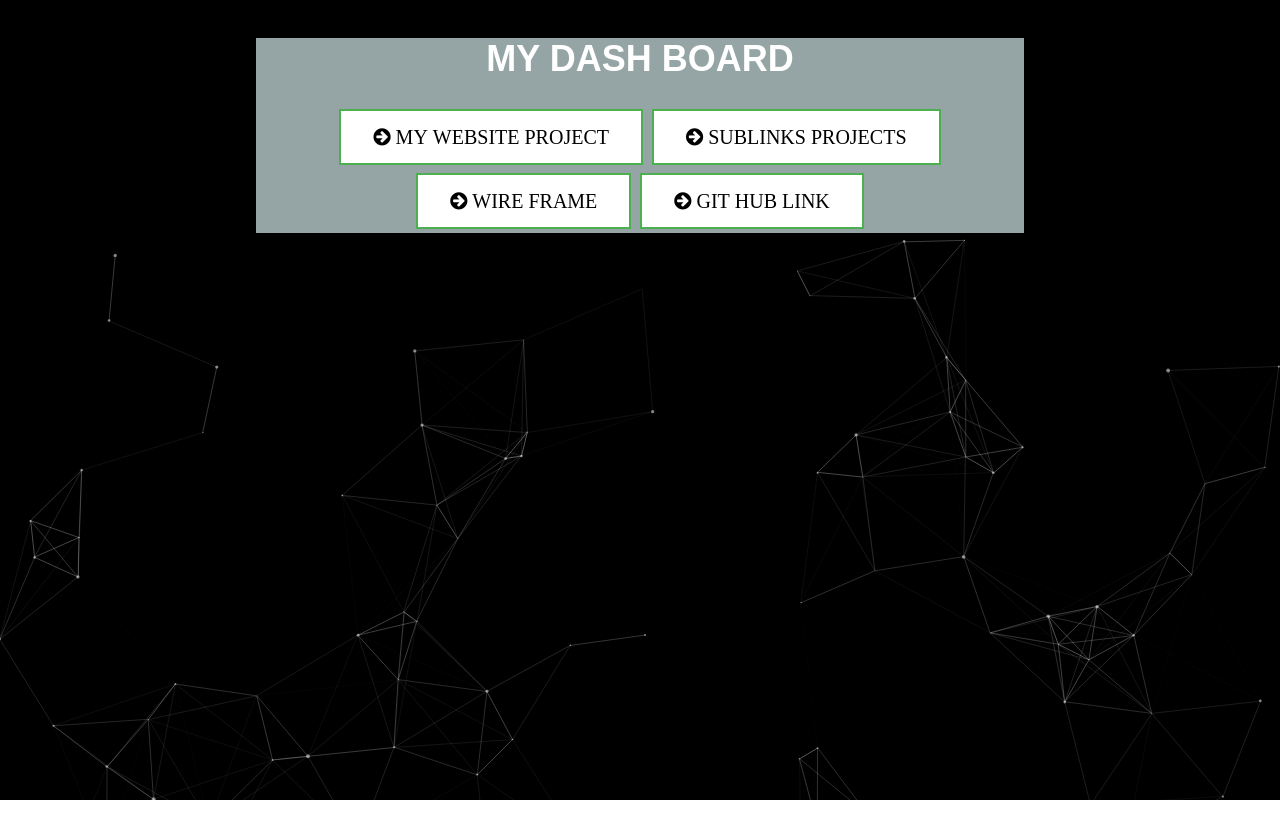
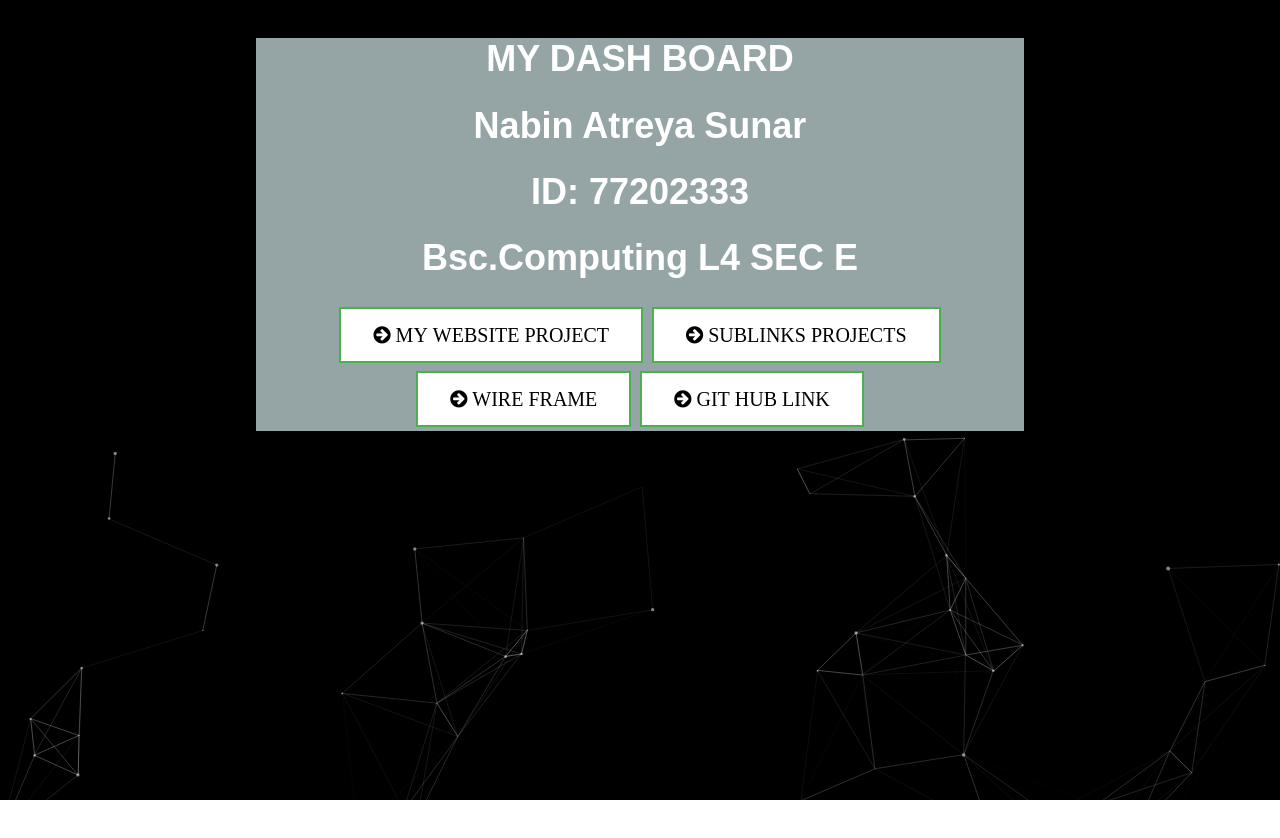
Before and after one commit to neetishjungkodai/c7202333, a plain HTML site: page wd/home.html in a window 1280 px wide. Shown: the top 838 px of the page. Drawn offline with Linux system fonts and the light colour scheme.

Commit message:
Update home.html

```diff
--- a/wd/home.html
+++ b/wd/home.html
@@ -15,6 +15,9 @@
       <div id="particles-js">
         <div class="texture">
           <h1> MY DASH BOARD </h1>
+            <h1>Nabin Atreya Sunar</h1>
+          <h1>ID: 77202333</h1>
+          <h1>Bsc.Computing L4 SEC E</h1>
           <a class="button button1 fa fa-arrow-circle-right" href="project/index.html"> MY WEBSITE PROJECT </a>
           <a class="button button1 fa fa-arrow-circle-right" href="sublinks/sublinks.html"> SUBLINKS PROJECTS </a>
           <a class="button button1 fa fa-arrow-circle-right" href="wireframe/wireframe.html"> WIRE FRAME </a>
```
